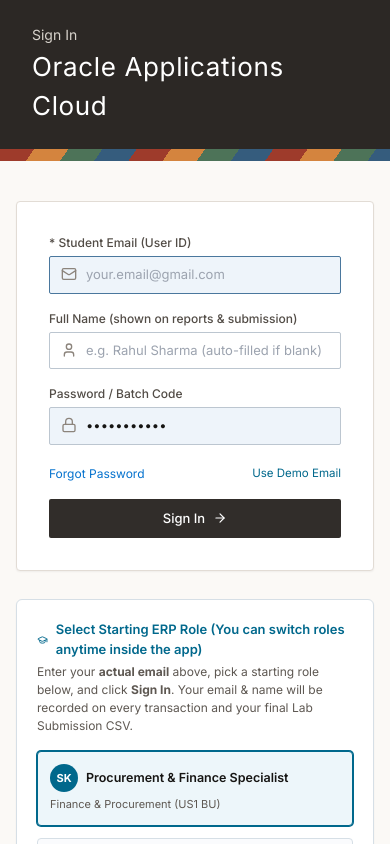
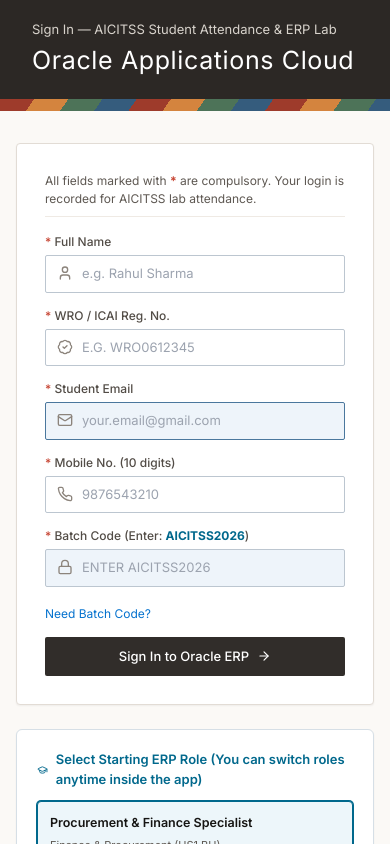
Before and after one commit to CA-Darshak-M-Thakkar/oracle-fusion-ca-lab, a React (Vite) app: page / in a window 390 px wide. Shown: the top 844 px of the page. Built offline with nearby package versions, Linux system fonts and the light colour scheme.

Commit message:
Make Full Name, WRO No, Email, Mobile No, and Batch Code compulsory with Google Sheet webhook

```diff
--- a/src/components/LoginScreen.tsx
+++ b/src/components/LoginScreen.tsx
@@ -1,35 +1,60 @@
 import React, { useState } from 'react';
 import { useERP } from '../context/ERPContext';
 import { DEMO_USERS } from '../data/seedData';
-import { Lock, Mail, User, GraduationCap, ShieldCheck, ArrowRight } from 'lucide-react';
+import { REQUIRED_BATCH_CODE } from '../config/attendance';
+import { Lock, Mail, User, Phone, BadgeCheck, GraduationCap, ShieldCheck, ArrowRight } from 'lucide-react';
 
 export const LoginScreen: React.FC = () => {
-  const { signIn, showToast } = useERP();
+  const { signIn } = useERP();
   const [selectedRoleId, setSelectedRoleId] = useState('sindhu');
   const [emailInput, setEmailInput] = useState('');
   const [fullNameInput, setFullNameInput] = useState('');
-  const [passwordInput, setPasswordInput] = useState('AICITSS2026');
-  const [emailError, setEmailError] = useState('');
-  const [forgotOpen, setForgotOpen] = useState(false);
+  const [mobileInput, setMobileInput] = useState('');
+  const [wroInput, setWroInput] = useState('');
+  const [batchCodeInput, setBatchCodeInput] = useState('');
+  const [formError, setFormError] = useState('');
+  const [helpOpen, setHelpOpen] = useState(false);
 
   const handleSubmit = (e: React.FormEvent) => {
     e.preventDefault();
-    const trimmed = emailInput.trim();
-    if (!trimmed || !/^[^\s@]+@[^\s@]+\.[^\s@]+$/.test(trimmed)) {
-      setEmailError('Please enter your valid email address (e.g., name@gmail.com or name@icai.org).');
+    const email = emailInput.trim();
+    const name = fullNameInput.trim();
+    const mobile = mobileInput.replace(/\D/g, '');
+    const wroNo = wroInput.trim().toUpperCase();
+    const batchCode = batchCodeInput.trim().toUpperCase();
+
+    if (!/^[^\s@]+@[^\s@]+\.[^\s@]+$/.test(email)) {
+      setFormError('Please enter a valid Email address (e.g., name@gmail.com).');
       return;
     }
-    setEmailError('');
-    signIn(selectedRoleId, trimmed, fullNameInput);
+    if (name.length < 3) {
+      setFormError('Full Name is compulsory (minimum 3 characters).');
+      return;
+    }
+    if (mobile.length !== 10) {
+      setFormError('Mobile No. is compulsory (enter a valid 10-digit mobile number).');
+      return;
+    }
+    if (wroNo.length < 5) {
+      setFormError('WRO / ICAI Registration No. is compulsory (e.g., WRO0612345).');
+      return;
+    }
+    if (batchCode !== REQUIRED_BATCH_CODE) {
+      setFormError(`Invalid Batch Code. Please enter "${REQUIRED_BATCH_CODE}" provided by your faculty.`);
+      return;
+    }
+
+    setFormError('');
+    signIn(selectedRoleId, { email, name, mobile, wroNo, batchCode });
   };
 
   return (
     <div className="min-h-screen flex flex-col bg-[#FBF9F6]">
-      {/* Top Dark Redwood Header (Page 10 of PDF) */}
-      <div className="bg-[#2C2825] text-white px-8 py-6">
+      {/* Top Dark Redwood Header */}
+      <div className="bg-[#2C2825] text-white px-8 py-5">
         <div className="max-w-3xl mx-auto">
-          <div className="text-[14px] text-[#D8D3CC] font-normal">Sign In</div>
-          <h1 className="text-[26px] font-light tracking-wide mt-0.5">Oracle Applications Cloud</h1>
+          <div className="text-[13px] text-[#D8D3CC] font-normal">Sign In — AICITSS Student Attendance &amp; ERP Lab</div>
+          <h1 className="text-[25px] font-light tracking-wide mt-0.5">Oracle Applications Cloud</h1>
         </div>
       </div>
 
@@ -43,33 +68,17 @@ export const LoginScreen: React.FC = () => {
       />
 
       {/* Main Login Form */}
-      <div className="flex-1 flex flex-col items-center justify-center px-4 py-10">
-        <div className="w-full max-w-md bg-white border border-[#E2DCD5] rounded-[4px] shadow-sm p-8">
-          <form onSubmit={handleSubmit} className="space-y-4">
+      <div className="flex-1 flex flex-col items-center justify-center px-4 py-8">
+        <div className="w-full max-w-lg bg-white border border-[#E2DCD5] rounded-[4px] shadow-sm p-7">
+          <div className="text-[12px] text-[#5E5852] mb-4 pb-2 border-b border-[#EFEAE4]">
+            All fields marked with <span className="text-[#C74634] font-bold">*</span> are compulsory. Your login is recorded for AICITSS lab attendance.
+          </div>
+
+          <form onSubmit={handleSubmit} className="space-y-3.5">
+            <div className="grid grid-cols-1 sm:grid-cols-2 gap-3.5">
               <div>
                 <label className="block text-[12px] font-medium text-[#524C46] mb-1">
-                * Student Email (User ID)
-              </label>
-              <div className="relative">
-                <Mail className="w-4 h-4 text-[#8C847C] absolute left-3 top-2.5" />
-                <input
-                  type="email"
-                  value={emailInput}
-                  onChange={(e) => {
-                    setEmailInput(e.target.value);
-                    setEmailError('');
-                  }}
-                  placeholder="your.email@gmail.com"
-                  className="w-full pl-9 pr-3 py-2 border border-[#4A779D] bg-[#EEF4FA] rounded-[2px] text-[13px] focus:outline-none focus:ring-1 focus:ring-[#00688C]"
-                  required
-                />
-              </div>
-              {emailError && <p className="text-[11.5px] text-[#C74634] mt-1">{emailError}</p>}
-            </div>
-
-            <div>
-              <label className="block text-[12px] font-medium text-[#524C46] mb-1">
-                Full Name (shown on reports &amp; submission)
+                  <span className="text-[#C74634]">*</span> Full Name
                 </label>
                 <div className="relative">
                   <User className="w-4 h-4 text-[#8C847C] absolute left-3 top-2.5" />
@@ -77,44 +86,98 @@ export const LoginScreen: React.FC = () => {
                     type="text"
                     value={fullNameInput}
                     onChange={(e) => setFullNameInput(e.target.value)}
-                  placeholder="e.g. Rahul Sharma (auto-filled if blank)"
+                    placeholder="e.g. Rahul Sharma"
                     className="w-full pl-9 pr-3 py-2 border border-[#BCC6D0] bg-white rounded-[2px] text-[13px] focus:outline-none focus:ring-1 focus:ring-[#00688C]"
+                    required
                   />
                 </div>
               </div>
 
               <div>
-              <label className="block text-[12px] font-medium text-[#524C46] mb-1">Password / Batch Code</label>
+                <label className="block text-[12px] font-medium text-[#524C46] mb-1">
+                  <span className="text-[#C74634]">*</span> WRO / ICAI Reg. No.
+                </label>
                 <div className="relative">
-                <Lock className="w-4 h-4 text-[#8C847C] absolute left-3 top-2.5" />
+                  <BadgeCheck className="w-4 h-4 text-[#8C847C] absolute left-3 top-2.5" />
                   <input
-                  type="password"
-                  value={passwordInput}
-                  onChange={(e) => setPasswordInput(e.target.value)}
-                  className="w-full pl-9 pr-3 py-2 border border-[#BCC6D0] bg-[#EEF4FA] rounded-[2px] text-[13px] focus:outline-none focus:ring-1 focus:ring-[#00688C]"
+                    type="text"
+                    value={wroInput}
+                    onChange={(e) => setWroInput(e.target.value.toUpperCase())}
+                    placeholder="e.g. WRO0612345"
+                    className="w-full pl-9 pr-3 py-2 border border-[#BCC6D0] bg-white rounded-[2px] text-[13px] uppercase focus:outline-none focus:ring-1 focus:ring-[#00688C]"
+                    required
+                  />
+                </div>
+              </div>
+            </div>
+
+            <div className="grid grid-cols-1 sm:grid-cols-2 gap-3.5">
+              <div>
+                <label className="block text-[12px] font-medium text-[#524C46] mb-1">
+                  <span className="text-[#C74634]">*</span> Student Email
+                </label>
+                <div className="relative">
+                  <Mail className="w-4 h-4 text-[#8C847C] absolute left-3 top-2.5" />
+                  <input
+                    type="email"
+                    value={emailInput}
+                    onChange={(e) => setEmailInput(e.target.value)}
+                    placeholder="your.email@gmail.com"
+                    className="w-full pl-9 pr-3 py-2 border border-[#4A779D] bg-[#EEF4FA] rounded-[2px] text-[13px] focus:outline-none focus:ring-1 focus:ring-[#00688C]"
                     required
                   />
                 </div>
               </div>
 
+              <div>
+                <label className="block text-[12px] font-medium text-[#524C46] mb-1">
+                  <span className="text-[#C74634]">*</span> Mobile No. (10 digits)
+                </label>
+                <div className="relative">
+                  <Phone className="w-4 h-4 text-[#8C847C] absolute left-3 top-2.5" />
+                  <input
+                    type="tel"
+                    maxLength={10}
+                    value={mobileInput}
+                    onChange={(e) => setMobileInput(e.target.value.replace(/\D/g, ''))}
+                    placeholder="9876543210"
+                    className="w-full pl-9 pr-3 py-2 border border-[#BCC6D0] bg-white rounded-[2px] text-[13px] focus:outline-none focus:ring-1 focus:ring-[#00688C]"
+                    required
+                  />
+                </div>
+              </div>
+            </div>
+
+            <div>
+              <label className="block text-[12px] font-medium text-[#524C46] mb-1">
+                <span className="text-[#C74634]">*</span> Batch Code (Enter: <strong className="text-[#00688C]">{REQUIRED_BATCH_CODE}</strong>)
+              </label>
+              <div className="relative">
+                <Lock className="w-4 h-4 text-[#8C847C] absolute left-3 top-2.5" />
+                <input
+                  type="text"
+                  value={batchCodeInput}
+                  onChange={(e) => setBatchCodeInput(e.target.value.toUpperCase())}
+                  placeholder={`Enter ${REQUIRED_BATCH_CODE}`}
+                  className="w-full pl-9 pr-3 py-2 border border-[#BCC6D0] bg-[#EEF4FA] rounded-[2px] text-[13px] uppercase focus:outline-none focus:ring-1 focus:ring-[#00688C]"
+                  required
+                />
+              </div>
+            </div>
+
+            {formError && (
+              <div className="p-2.5 bg-red-50 border border-red-200 text-[#C74634] text-[12px] rounded">
+                {formError}
+              </div>
+            )}
+
             <div className="flex items-center justify-between pt-1">
               <button
                 type="button"
-                onClick={() => setForgotOpen(true)}
+                onClick={() => setHelpOpen(!helpOpen)}
                 className="text-[12px] text-[#0572CE] hover:underline"
               >
-                Forgot Password
-              </button>
-              <button
-                type="button"
-                onClick={() => {
-                  setEmailInput('sindhu.konduru@oraclefusion.edu');
-                  setFullNameInput('Sindhu Konduru');
-                  showToast('info', 'Demo Email Filled', 'Click Sign In to enter with the demo email.');
-                }}
-                className="text-[11.5px] text-[#00688C] hover:underline"
-              >
-                Use Demo Email
+                Need Batch Code?
               </button>
             </div>
 
@@ -122,39 +185,27 @@ export const LoginScreen: React.FC = () => {
               type="submit"
               className="w-full justify-center bg-[#312D2A] hover:bg-[#1E1B19] text-white text-[13px] font-medium px-6 py-2.5 rounded-[2px] transition-colors inline-flex items-center gap-2"
             >
-              Sign In <ArrowRight className="w-3.5 h-3.5" />
+              Sign In to Oracle ERP <ArrowRight className="w-3.5 h-3.5" />
             </button>
           </form>
 
-          {forgotOpen && (
+          {helpOpen && (
             <div className="mt-4 p-3 bg-[#F4F6F9] border border-[#D6DFE6] rounded text-[12px] text-[#312D2A]">
-              <div className="font-semibold mb-1">AICITSS Classroom Login Help</div>
+              <div className="font-semibold mb-1">Batch Code</div>
               <p className="text-[#5E5852]">
-                Enter your personal or ICAI email address above and your Full Name. Default batch password is{' '}
-                <strong>AICITSS2026</strong> (any password works in training mode).
+                Enter Batch Code <strong>{REQUIRED_BATCH_CODE}</strong> along with your Full Name, WRO No., Email, and 10-digit Mobile No.
               </p>
-              <button
-                type="button"
-                onClick={() => setForgotOpen(false)}
-                className="mt-2 text-[#00688C] font-medium hover:underline"
-              >
-                Close
-              </button>
             </div>
           )}
         </div>
 
         {/* Starting Role Picker */}
-        <div className="w-full max-w-2xl mt-7 bg-white border border-[#D6DFE6] rounded-[6px] p-5 shadow-sm">
+        <div className="w-full max-w-2xl mt-6 bg-white border border-[#D6DFE6] rounded-[6px] p-5 shadow-sm">
           <div className="flex items-center gap-2 text-[#00688C] font-semibold text-[13px] mb-1">
             <GraduationCap className="w-4 h-4" />
             Select Starting ERP Role (You can switch roles anytime inside the app)
           </div>
-          <p className="text-[12px] text-[#5E5852] mb-4">
-            Enter your <strong>actual email</strong> above, pick a starting role below, and click <strong>Sign In</strong>. Your email &amp; name will be recorded on every transaction and your final Lab Submission CSV.
-          </p>
-
-          <div className="grid grid-cols-1 md:grid-cols-3 gap-3">
+          <div className="grid grid-cols-1 md:grid-cols-3 gap-3 mt-3">
             {DEMO_USERS.map((u) => {
               const active = selectedRoleId === u.id;
               return (
@@ -168,14 +219,7 @@ export const LoginScreen: React.FC = () => {
                       : 'border-[#D6DFE6] hover:border-[#83BFE5] bg-[#FAFBFD]'
                   }`}
                 >
-                  <div className="flex items-center gap-2 mb-1">
-                    <span className="w-7 h-7 rounded-full bg-[#00688C] text-white text-[11px] font-bold flex items-center justify-center">
-                      {u.initials}
-                    </span>
-                    <div>
                   <div className="text-[12.5px] font-semibold text-[#161513]">{u.role}</div>
-                    </div>
-                  </div>
                   <div className="text-[11px] text-[#5E5852] mt-1">{u.department}</div>
                 </button>
               );
@@ -185,9 +229,9 @@ export const LoginScreen: React.FC = () => {
           <div className="mt-4 pt-3 border-t border-[#E6ECF0] flex items-center justify-between text-[11px] text-[#5E5852]">
             <span className="flex items-center gap-1.5">
               <ShieldCheck className="w-3.5 h-3.5 text-[#2E7D32]" />
-              Supports 60+ concurrent students with per-student Audit Trail &amp; CSV Submission
+              Captures Name, Email, Mobile No., WRO No. &amp; Batch Code for all 60 students
             </span>
-            <span>Unit 4 — Auditing of Financial Business Processes</span>
+            <span>AICITSS Unit 4</span>
           </div>
         </div>
       </div>
--- a/src/components/StudentLabPackModal.tsx
+++ b/src/components/StudentLabPackModal.tsx
@@ -23,7 +23,7 @@ export const StudentLabPackModal: React.FC<StudentLabPackModalProps> = ({ open,
   } = useERP();
 
   const [studentName, setStudentName] = useState(currentUser.name);
-  const [rollNumber, setRollNumber] = useState('ICAI-AICITSS-01');
+  const [rollNumber, setRollNumber] = useState(currentUser.wroNo ?? 'WRO0000000');
 
   if (!open) return null;
 
@@ -46,7 +46,9 @@ export const StudentLabPackModal: React.FC<StudentLabPackModalProps> = ({ open,
     const rows = [
       ['Student Name', studentName],
       ['Student Email', currentUser.email ?? 'N/A'],
-      ['ICAI / Batch Roll No', rollNumber],
+      ['Mobile No', currentUser.mobile ?? 'N/A'],
+      ['WRO / ICAI Reg No', rollNumber],
+      ['Batch Code', currentUser.batchCode ?? 'AICITSS2026'],
       ['Completed Tasks', `${completedCount} / ${tasks.length}`],
       ['Timestamp', new Date().toISOString()],
       [],
--- /dev/null
+++ b/src/config/attendance.ts
@@ -0,0 +1,7 @@
+// Paste your deployed Google Apps Script Web App URL below to log all 60 student logins
+// directly into your Google Sheet in real time.
+// Instructions are in: public/sample-files/Google_Sheet_Logger_Apps_Script.gs
+export const GOOGLE_SHEET_WEBHOOK_URL = '';
+
+// Batch code that students must enter on the Login Screen (change anytime)
+export const REQUIRED_BATCH_CODE = 'AICITSS2026';
--- a/src/context/ERPContext.tsx
+++ b/src/context/ERPContext.tsx
@@ -23,6 +23,7 @@ import {
   InventoryAdjustment,
   NotificationItem,
 } from '../types/erp';
+import { GOOGLE_SHEET_WEBHOOK_URL } from '../config/attendance';
 import {
   DEMO_USERS,
   INITIAL_SUPPLIERS,
@@ -60,7 +61,10 @@ interface ERPContextType {
   // Auth & Navigation
   isSignedIn: boolean;
   currentUser: UserProfile;
-  signIn: (userId: string, customEmail?: string, customName?: string) => void;
+  signIn: (
+    userId: string,
+    studentDetails?: { email: string; name: string; mobile: string; wroNo: string; batchCode: string }
+  ) => void;
   signOut: () => void;
   switchUser: (userId: string) => void;
 
@@ -400,31 +404,52 @@ export const ERPProvider: React.FC<{ children: React.ReactNode }> = ({ children
     setSelectedId(id);
   }, []);
 
-  const signIn = (userId: string, customEmail?: string, customName?: string) => {
+  const signIn = (
+    userId: string,
+    studentDetails?: { email: string; name: string; mobile: string; wroNo: string; batchCode: string }
+  ) => {
     const base = DEMO_USERS.find((u) => u.id === userId) ?? DEMO_USERS[0];
-    const cleanEmail = customEmail?.trim().toLowerCase();
     let userProfile: UserProfile = { ...base };
 
-    if (cleanEmail && cleanEmail.includes('@')) {
-      const derivedName =
-        customName?.trim() ||
-        cleanEmail
-          .split('@')[0]
-          .replace(/[._-]+/g, ' ')
-          .replace(/\b\w/g, (c) => c.toUpperCase());
-      const parts = derivedName.split(/\s+/).filter(Boolean);
+    if (studentDetails) {
+      const cleanEmail = studentDetails.email.trim().toLowerCase();
+      const cleanName = studentDetails.name.trim();
+      const parts = cleanName.split(/\s+/).filter(Boolean);
       const initials =
         parts.length >= 2
           ? `${parts[0][0]}${parts[parts.length - 1][0]}`.toUpperCase()
-          : derivedName.slice(0, 2).toUpperCase();
+          : cleanName.slice(0, 2).toUpperCase();
 
       userProfile = {
         ...base,
         id: cleanEmail,
-        name: derivedName,
+        name: cleanName,
         email: cleanEmail,
+        mobile: studentDetails.mobile.trim(),
+        wroNo: studentDetails.wroNo.trim().toUpperCase(),
+        batchCode: studentDetails.batchCode.trim().toUpperCase(),
         initials,
       };
+
+      // Log attendance to Google Sheet if webhook URL is configured
+      if (GOOGLE_SHEET_WEBHOOK_URL) {
+        fetch(GOOGLE_SHEET_WEBHOOK_URL, {
+          method: 'POST',
+          mode: 'no-cors',
+          headers: { 'Content-Type': 'application/json' },
+          body: JSON.stringify({
+            timestamp: new Date().toISOString(),
+            name: userProfile.name,
+            email: userProfile.email,
+            mobile: userProfile.mobile,
+            wroNo: userProfile.wroNo,
+            batchCode: userProfile.batchCode,
+            role: userProfile.role,
+          }),
+        }).catch(() => {
+          // Non-blocking: do not prevent student from entering the lab
+        });
+      }
     }
 
     setCurrentUser(userProfile);
@@ -433,7 +458,7 @@ export const ERPProvider: React.FC<{ children: React.ReactNode }> = ({ children
     showToast(
       'success',
       'Signed In',
-      `Welcome to Oracle Applications Cloud, ${userProfile.name}${userProfile.email ? ` (${userProfile.email})` : ''}`
+      `Welcome, ${userProfile.name}${userProfile.wroNo ? ` (${userProfile.wroNo})` : ''}`
     );
   };
 
--- a/src/types/erp.ts
+++ b/src/types/erp.ts
@@ -46,6 +46,9 @@ export interface UserProfile {
   id: string;
   name: string;
   email?: string;
+  mobile?: string;
+  wroNo?: string;
+  batchCode?: string;
   initials: string;
   role: string;
   department: string;
```
Also changed, not shown: 1 other file (tests, documents, lock files or other folders). Lines whose indentation alone changed are shown as unchanged.
